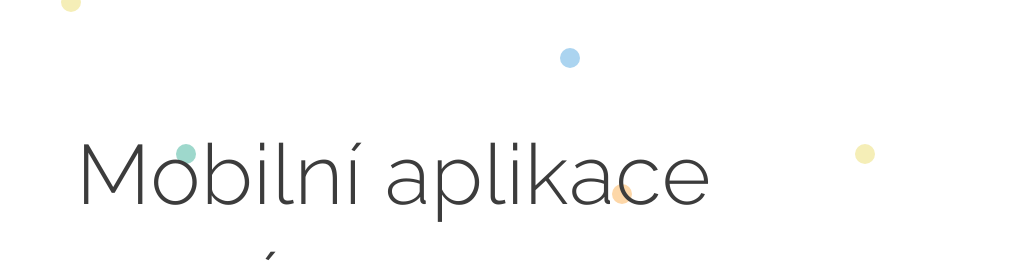
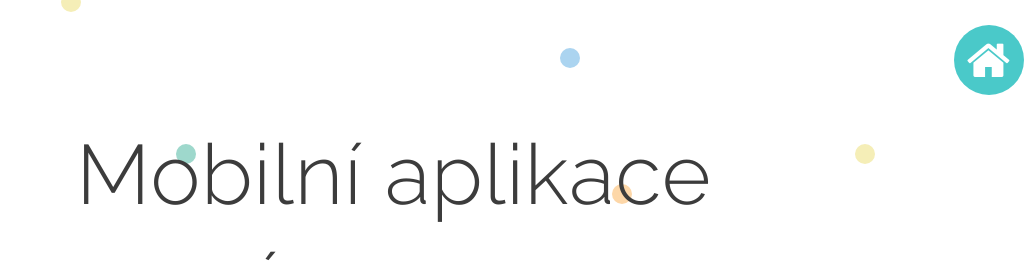
Before and after one commit to iquest/1vyvoj, a plain HTML site: page index.html in a window 1280 px wide. Shown: the top 266 px of the page, 246-1280 px from the left. Drawn offline with nearby package versions, Linux system fonts and the light colour scheme; some packages are replaced by stand-ins of ours.

Commit message:
home button added

```diff
--- a/css/style.css
+++ b/css/style.css
@@ -427,6 +427,30 @@ p {
 
 }
 
+.home {
+  position: absolute;
+  top: 25px;
+  right: 10px;
+  border-radius: 50%;
+  background-color: #4ac9c9;
+  color: white;
+  height: 70px;
+  width: 70px;
+  font-size: 35px;
+  text-align: center;
+}
+
+.home-icon, .home-icon:hover {
+  margin: 0;
+  /*background: yellow;*/
+  color: white;
+  position: absolute;
+  top: 50%;
+  left: 50%;
+  margin-right: -50%;
+  transform: translate(-50%, -50%)
+}
+
 .logo-button {
     display: inline;
 }
--- a/index.html
+++ b/index.html
@@ -37,7 +37,7 @@
 <div class="container-fluid">
 	<a href="#prinasime"><div id="arrow" class="arrow animated bounce ico-shadow center-block"></div></a>
 	<img src="img/iquest.png" class="img-responsive logo">
-	<!--<a href="https://www.iquest.cz/" class="logo"><img src="img/iquest.png" class="img-responsive"></a>-->
+	<a href="https://www.iquest.cz/" class="home"><i class="fa fa-lg fa-home home-icon"></i></a>
 	<div class="row part-1">
 		<div class="circles" style="top: 0px;">
 			<div data-aos="zoom-in" class="circle index1 yellow"></div>
```
